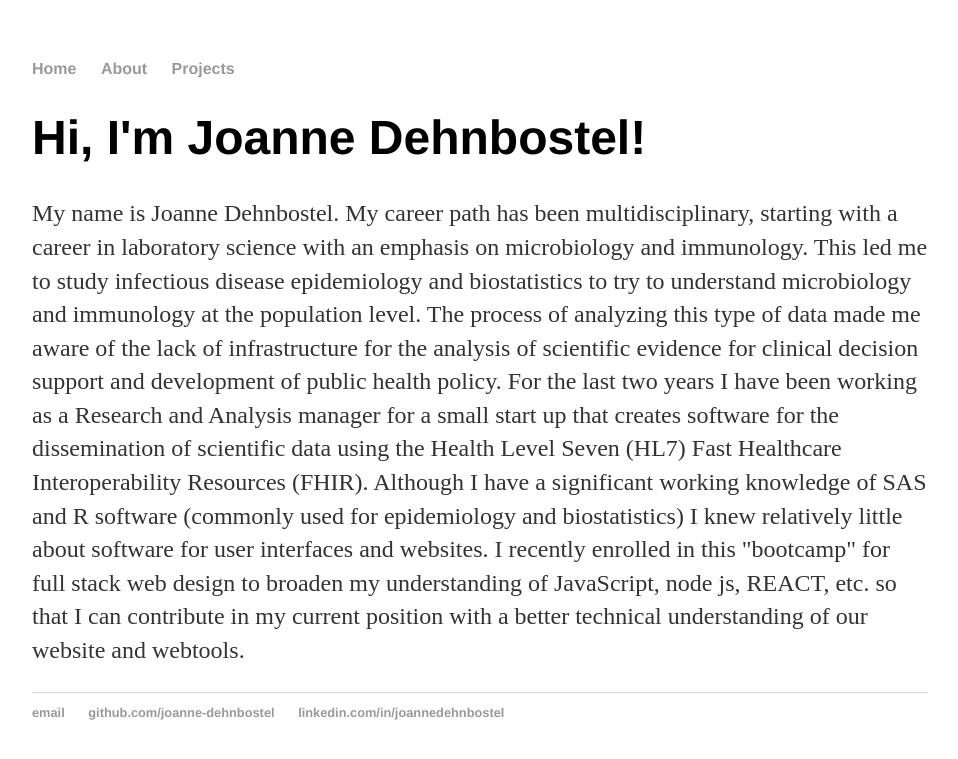
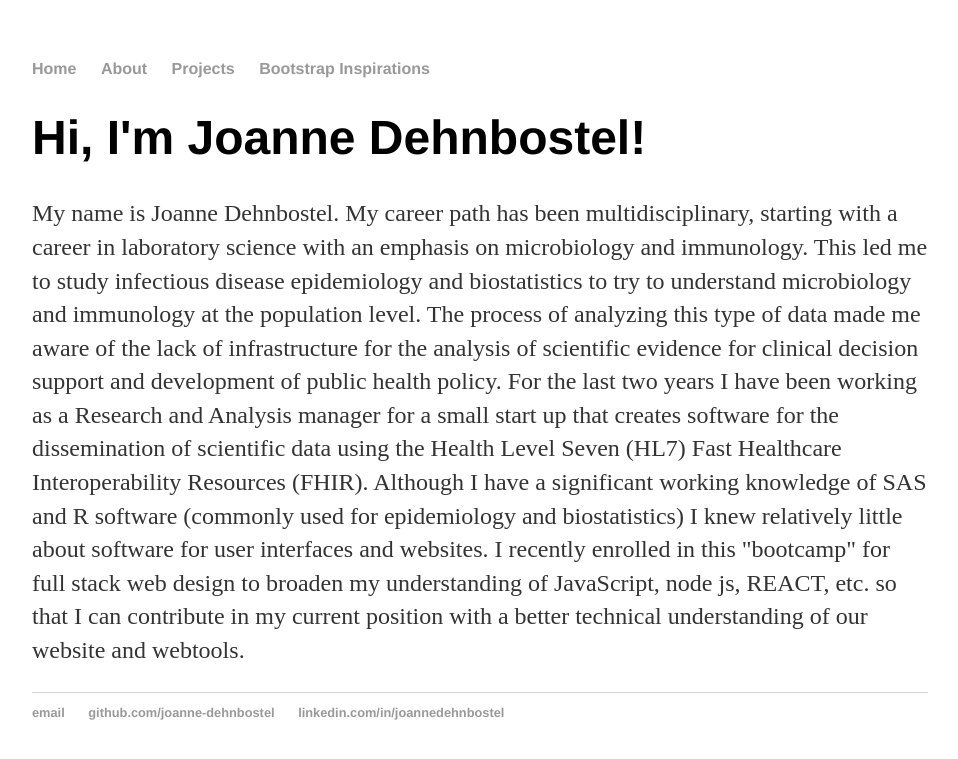
Before and after one commit to joanne-dehnbostel/joanne-dehnbostel.github.io, a Jekyll site: the page built from index.html, in a window 1280 px wide. Shown: the top 759 px of the page, without its empty margins (160-1118 px from the left). Built offline with Jekyll 4.4.1, drawn with Linux system fonts in a browser that asks for light colours.

Commit message:
Update default.html

```diff
--- a/_layouts/default.html
+++ b/_layouts/default.html
@@ -11,6 +11,8 @@
 	        		<li><a href="/">Home</a></li>
 		        	<li><a href="/about">About</a></li>
 	        		<li><a href="/Projects">Projects</a></li>
+				<li><a href="/Projects">Bootstrap Inspirations</a></li>
+
 	        	</ul>
 			</nav>
 			<div class="container">
```
